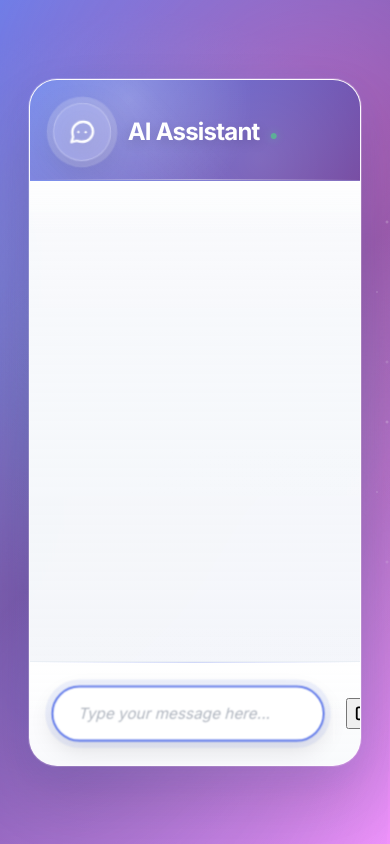
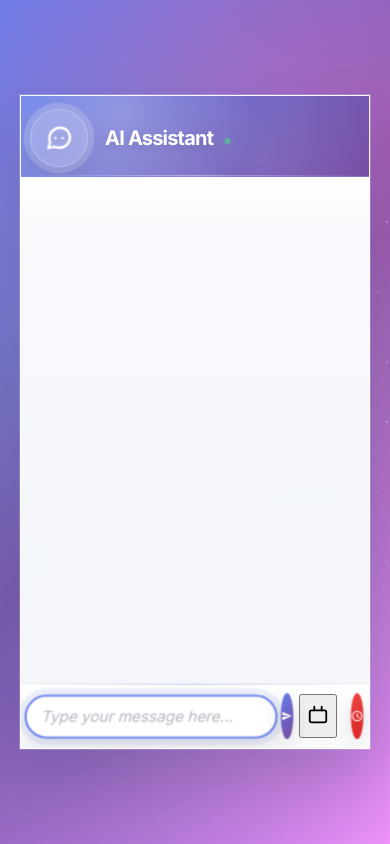
Before and after one commit to nguyenphuquang1234567/Kenji-Res, a website: page index.html in a window 390 px wide. Drawn offline with Linux system fonts and the light colour scheme.

Commit message:
Update chatbot.css

```diff
--- a/chatbot.css
+++ b/chatbot.css
@@ -559,42 +559,44 @@ body::after {
 /* Responsive design */
 @media (max-width: 520px) {
     .chatbot-container {
-        width: 95%;
-        margin: 20px auto;
-        border-radius: 28px;
+        width: 100vw;
+        min-width: 0;
+        border-radius: 0;
+        margin: 0;
     }
 
     .chat-display {
-        height: 480px;
-        padding: 24px 20px 20px 20px;
+        height: 60vh;
+        padding: 12px 6px 6px 6px;
     }
 
     .message {
-        max-width: 85%;
-        padding: 16px 20px;
+        max-width: 95%;
+        padding: 10px 14px;
         font-size: 15px;
     }
 
     .input-area {
-        padding: 24px 24px 24px 24px;
+        padding: 10px 6px 10px 6px;
+        gap: 6px;
     }
 
     #user-input {
-        padding: 16px 24px;
+        padding: 10px 14px;
         font-size: 15px;
     }
 
-    #send-btn, #reset-btn {
-        width: 54px;
-        height: 54px;
+    #send-btn, #reset-btn, #dashboard-btn {
+        width: 44px;
+        height: 44px;
     }
 
     .chatbot-header {
-        padding: 24px 24px 20px 24px;
+        padding: 14px 10px 10px 10px;
     }
 
     .chatbot-title {
-        font-size: 24px;
+        font-size: 20px;
     }
 }
 
```
